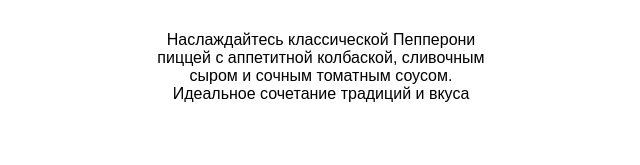
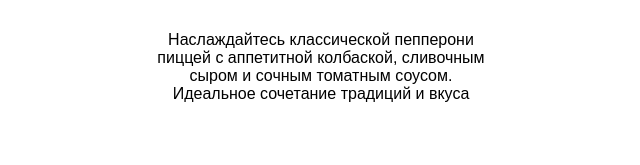
Before and after one commit to sasharob/sasharob.github.io, a plain HTML site: page index.html in a window 1280 px wide. Shown: the part 220-385 px from the top of the page, 319-959 px from the left. Drawn offline with Linux system fonts and the light colour scheme; a script that the page names is missing; a web font is replaced by a local one.

Commit message:
Update index.html

```diff
--- a/index.html
+++ b/index.html
@@ -85,7 +85,7 @@
     <div id="main">
         <h1>Онлайн магазин</h1>
         <img src="pizza.png">
-        <p>Наслаждайтесь классической Пепперони пиццей с аппетитной колбаской,
+        <p>Наслаждайтесь классической пепперони пиццей с аппетитной колбаской,
             сливочным сыром и сочным томатным соусом.
             Идеальное сочетание традиций и вкуса</p>
         <button id="buy">Купить</button>
```
